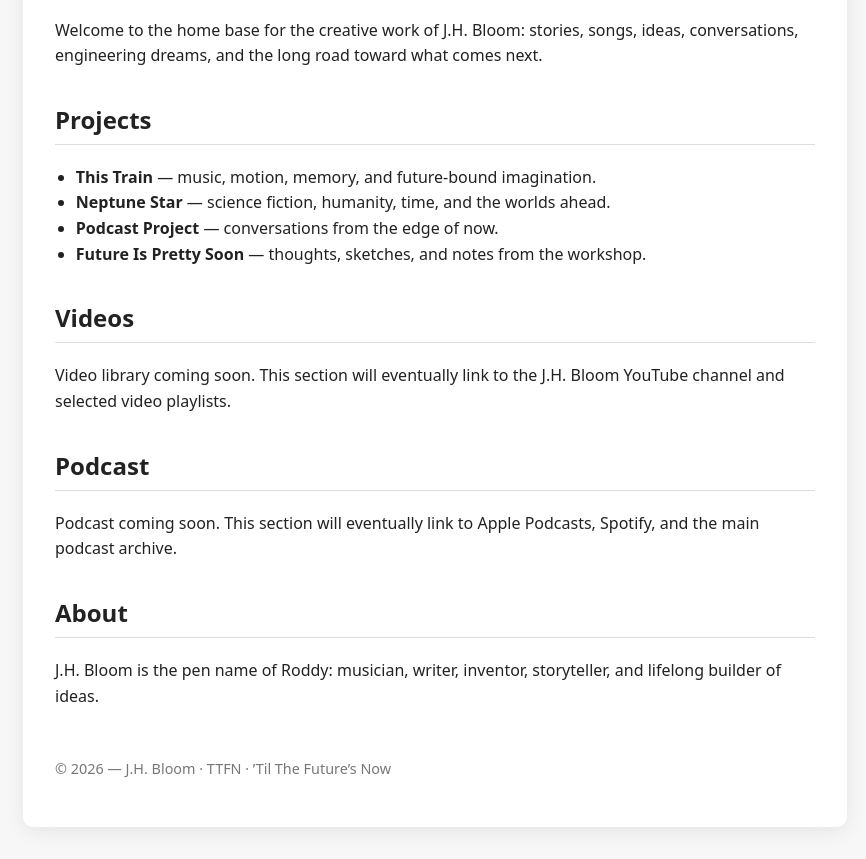
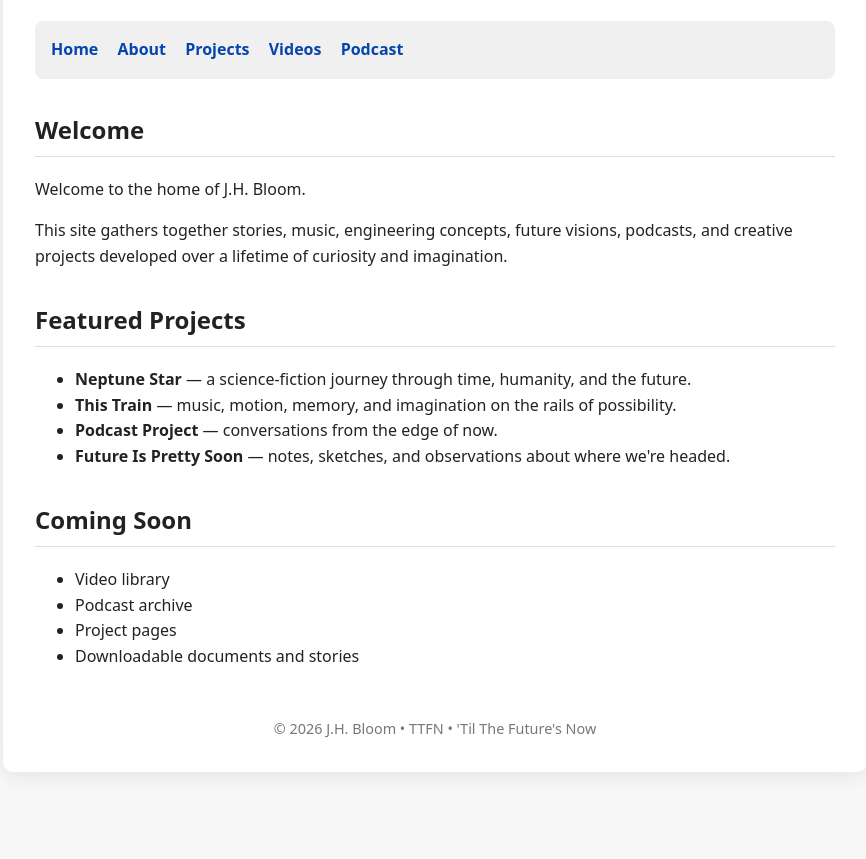
Before and after one commit to roddycw/ThisTrain_Web, a plain HTML site: page index.html in a window 1280 px wide. Shown: the part 191-1050 px from the top of the page, without its empty margins (205-1071 px from the left). After the commit the page ends 995 px from the top, so only its background shows below. Drawn offline with Linux system fonts and the light colour scheme.

Commit message:
Refactor index.html with navigation and content updates
Updated HTML structure and styles, added navigation links, and modified content.

```diff
--- a/index.html
+++ b/index.html
@@ -1,8 +1,8 @@
 <!DOCTYPE html>
 <html lang="en">
 <head>
-  <meta charset="UTF-8" />
-  <meta name="viewport" content="width=device-width, initial-scale=1.0"/>
+  <meta charset="UTF-8">
+  <meta name="viewport" content="width=device-width, initial-scale=1.0">
   <title>J.H. Bloom</title>
 
   <style>
@@ -16,7 +16,7 @@
     }
 
     main {
-      max-width: 760px;
+      max-width: 800px;
       margin: auto;
       background: white;
       padding: 2rem;
@@ -25,14 +25,8 @@
     }
 
     h1 {
-      font-size: 2.4rem;
+      font-size: 2.5rem;
       margin-bottom: 0.25rem;
-    }
-
-    h2 {
-      margin-top: 2rem;
-      border-bottom: 1px solid #ddd;
-      padding-bottom: 0.3rem;
     }
 
     .tagline {
@@ -41,65 +35,90 @@
       margin-bottom: 1.5rem;
     }
 
-    ul {
-      padding-left: 1.3rem;
+    nav {
+      margin: 1.5rem 0;
+      padding: 1rem;
+      background: #f0f0f0;
+      border-radius: 8px;
     }
 
-    a {
+    nav a {
+      text-decoration: none;
       color: #0645ad;
+      font-weight: 600;
+      margin-right: 15px;
+    }
+
+    nav a:hover {
+      text-decoration: underline;
+    }
+
+    h2 {
+      margin-top: 2rem;
+      border-bottom: 1px solid #ddd;
+      padding-bottom: 0.4rem;
     }
 
     footer {
       margin-top: 3rem;
       font-size: 0.9rem;
       color: #777;
+      text-align: center;
     }
   </style>
 </head>
 
 <body>
   <main>
+
     <h1>J.H. Bloom</h1>
 
     <div class="tagline">
-      Writer • Musician • Storyteller • Future Thinker
+      Stories, songs, and ideas from the edge of tomorrow.
     </div>
 
+    <nav>
+      <a href="index.html">Home</a>
+      <a href="about.html">About</a>
+      <a href="projects.html">Projects</a>
+      <a href="videos.html">Videos</a>
+      <a href="podcast.html">Podcast</a>
+    </nav>
+
+    <h2>Welcome</h2>
+
     <p>
-      Welcome to the home base for the creative work of J.H. Bloom:
-      stories, songs, ideas, conversations, engineering dreams, and the long road
-      toward what comes next.
+      Welcome to the home of J.H. Bloom.
     </p>
 
-    <h2>Projects</h2>
+    <p>
+      This site gathers together stories, music, engineering concepts,
+      future visions, podcasts, and creative projects developed over a lifetime
+      of curiosity and imagination.
+    </p>
+
+    <h2>Featured Projects</h2>
+
     <ul>
-      <li><strong>This Train</strong> — music, motion, memory, and future-bound imagination.</li>
-      <li><strong>Neptune Star</strong> — science fiction, humanity, time, and the worlds ahead.</li>
+      <li><strong>Neptune Star</strong> — a science-fiction journey through time, humanity, and the future.</li>
+      <li><strong>This Train</strong> — music, motion, memory, and imagination on the rails of possibility.</li>
       <li><strong>Podcast Project</strong> — conversations from the edge of now.</li>
-      <li><strong>Future Is Pretty Soon</strong> — thoughts, sketches, and notes from the workshop.</li>
+      <li><strong>Future Is Pretty Soon</strong> — notes, sketches, and observations about where we're headed.</li>
     </ul>
 
-    <h2>Videos</h2>
-    <p>
-      Video library coming soon. This section will eventually link to the J.H. Bloom
-      YouTube channel and selected video playlists.
-    </p>
+    <h2>Coming Soon</h2>
 
-    <h2>Podcast</h2>
-    <p>
-      Podcast coming soon. This section will eventually link to Apple Podcasts,
-      Spotify, and the main podcast archive.
-    </p>
-
-    <h2>About</h2>
-    <p>
-      J.H. Bloom is the pen name of Roddy: musician, writer, inventor,
-      storyteller, and lifelong builder of ideas.
-    </p>
+    <ul>
+      <li>Video library</li>
+      <li>Podcast archive</li>
+      <li>Project pages</li>
+      <li>Downloadable documents and stories</li>
+    </ul>
 
     <footer>
-      <p>© 2026 — J.H. Bloom · TTFN · ’Til The Future’s Now</p>
+      © 2026 J.H. Bloom • TTFN • 'Til The Future's Now
     </footer>
+
   </main>
 </body>
 </html>
```
